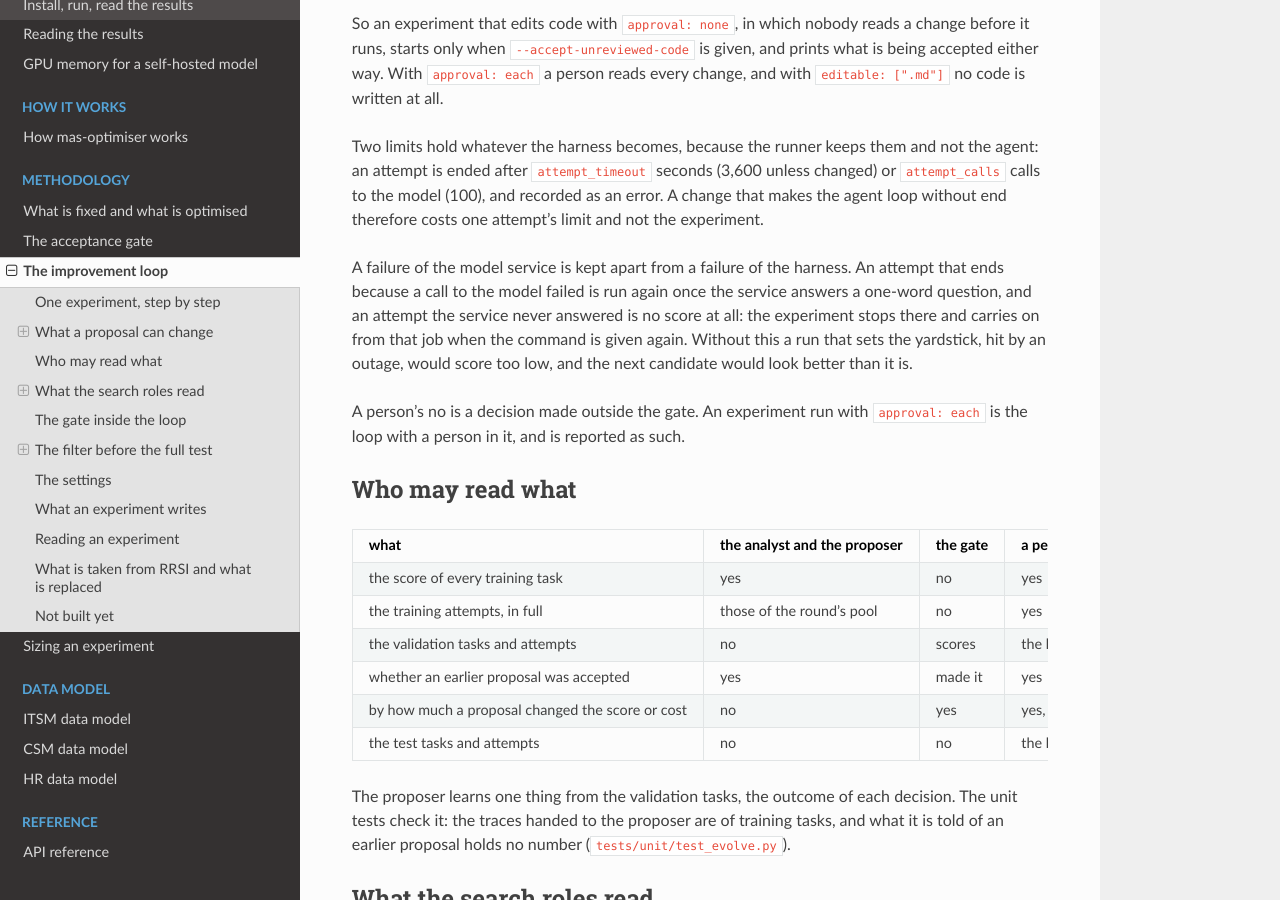
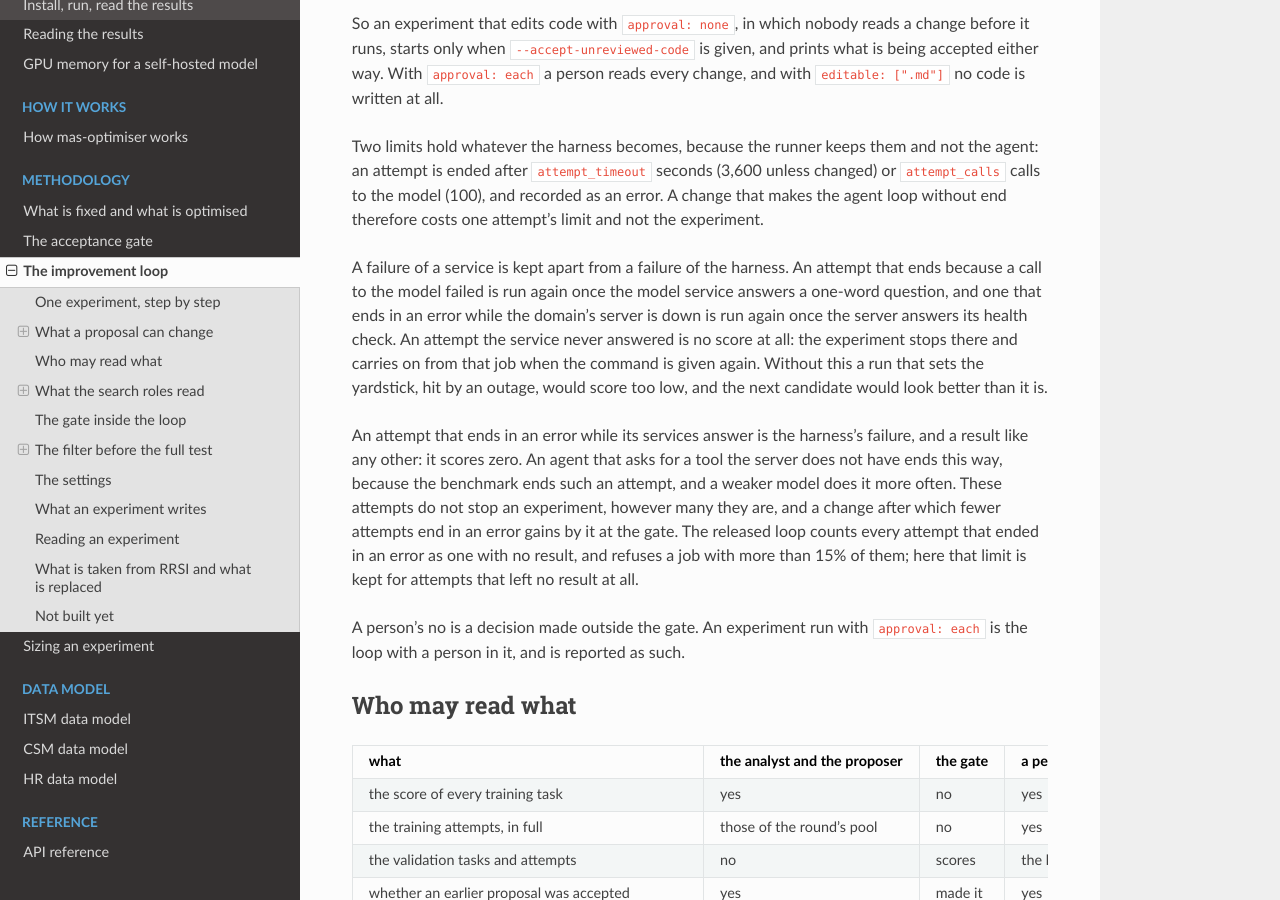
Before and after one commit to muck-or-mack/mas-optimiser, a Sphinx documentation site: the page built from docs/methodology/improvement-loop.md, in a window 1280 px wide and 900 px high, scrolled down 2212 px. Built offline with Sphinx 7.4.7 and the Read the Docs theme 3.1.0, drawn with Linux system fonts in a browser that asks for light colours; some of the changed text lies outside the part shown.

Commit message:
an attempt the harness ends in an error is its failure and no longer stops an experiment, once the domain's server has answered a health check

```diff
--- a/docs/methodology/improvement-loop.md
+++ b/docs/methodology/improvement-loop.md
@@ -108,13 +108,24 @@ and not the agent: an attempt is ended after `attempt_timeout` seconds
 recorded as an error. A change that makes the agent loop without end
 therefore costs one attempt's limit and not the experiment.
 
-A failure of the model service is kept apart from a failure of the harness.
-An attempt that ends because a call to the model failed is run again once
-the service answers a one-word question, and an attempt the service never
-answered is no score at all: the experiment stops there and carries on from
-that job when the command is given again. Without this a run that sets the
-yardstick, hit by an outage, would score too low, and the next candidate
-would look better than it is.
+A failure of a service is kept apart from a failure of the harness. An
+attempt that ends because a call to the model failed is run again once the
+model service answers a one-word question, and one that ends in an error
+while the domain's server is down is run again once the server answers its
+health check. An attempt the service never answered is no score at all: the
+experiment stops there and carries on from that job when the command is
+given again. Without this a run that sets the yardstick, hit by an outage,
+would score too low, and the next candidate would look better than it is.
+
+An attempt that ends in an error while its services answer is the harness's
+failure, and a result like any other: it scores zero. An agent that asks for
+a tool the server does not have ends this way, because the benchmark ends
+such an attempt, and a weaker model does it more often. These attempts do
+not stop an experiment, however many they are, and a change after which
+fewer attempts end in an error gains by it at the gate. The released loop
+counts every attempt that ended in an error as one with no result, and
+refuses a job with more than 15% of them; here that limit is kept for
+attempts that left no result at all.
 
 A person's no is a decision made outside the gate. An experiment run with
 `approval: each` is the loop with a person in it, and is reported as such.
@@ -197,17 +208,17 @@ same traces read again, and `spread` has other tasks read.
 The search roles run under limits that are constants of the released code.
 Its paper does not give them, and they are not settings here.
 
-| limit                                                                   | value            |
-|-------------------------------------------------------------------------|------------------|
-| turns the analyst may take in a round                                   | 30               |
-| digesters the analyst may send in one turn                              | 8                |
-| calls to the model by one digester                                      | 15               |
-| length of one digest                                                    | 6,000 characters |
-| turns the proposer may take on one candidate                            | 40               |
-| edits the proposer may make in one drafting of a candidate              | 80               |
-| characters of a trace given to the proposer by one read                 | 60,000           |
-| times a proposal is sent back after the reviewer objects                | 5                |
-| share of a job's attempts that may be missing before the job is refused | 15%              |
+| limit                                                                            | value            |
+|----------------------------------------------------------------------------------|------------------|
+| turns the analyst may take in a round                                            | 30               |
+| digesters the analyst may send in one turn                                       | 8                |
+| calls to the model by one digester                                               | 15               |
+| length of one digest                                                             | 6,000 characters |
+| turns the proposer may take on one candidate                                     | 40               |
+| edits the proposer may make in one drafting of a candidate                       | 80               |
+| characters of a trace given to the proposer by one read                          | 60,000           |
+| times a proposal is sent back after the reviewer objects                         | 5                |
+| share of a job's attempts that may have left no result before the job is refused | 15%              |
 
 ## The gate inside the loop
 
@@ -431,10 +442,10 @@ the gate asks for a gain that a test at a stated error level supports.
 - A rule on cost. The record holds every candidate's change in tokens, and
   no decision uses it.
 - Carrying a job on from where it stopped. A job that was interrupted, or
-  that holds an attempt the model service never answered, is run again as a
-  whole. So is a job with more than 15% of its attempts in error, once; if
-  it is then still so, a baseline stops the experiment and a candidate is
-  set aside.
+  that holds an attempt a service never answered, is run again as a whole.
+  So is a job with more than 15% of its attempts left without a result,
+  once; if it is then still so, a baseline stops the experiment and a
+  candidate is set aside.
 - A second benchmark. The loop holds nothing of this benchmark's; another
   one needs a class like `domain.EnterpriseOps`.
 
```
Also changed, not shown: README.md (+23 -12 lines), docs/how-it-works.md (+9 -3 lines), docs/results.md (+15 -15 lines), 7 other files.
